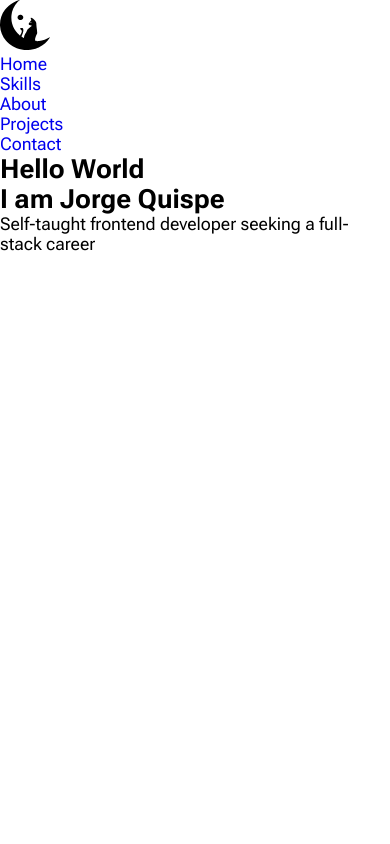
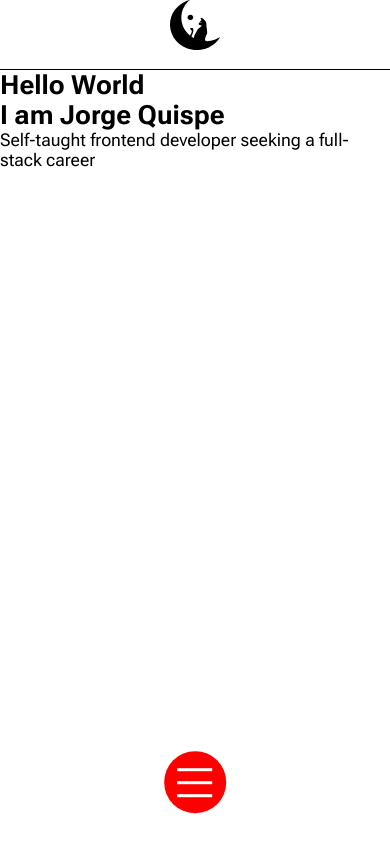
Before and after one commit to JorgeKerilima19/portfolio, a React (Vite) app: page / in a window 390 px wide. Built offline with nearby package versions, Linux system fonts and the light colour scheme.

Commit message:
navbar mobile ready

```diff
--- a/src/components/Navbar.tsx
+++ b/src/components/Navbar.tsx
@@ -1,9 +1,18 @@
 import { Link, Outlet } from "react-router-dom";
+import "./styles.css";
+import { useState } from "react";
 
 export const Navbar = () => {
+  const [isOpen, setIsOpen] = useState(false);
+
+  const openNavbar = () => {
+    setIsOpen(!isOpen);
+  };
+
   return (
     <>
-      <header>
+      <header className="header">
+        <div className="header-container">
           <div>
             <svg
               id="logo"
@@ -19,8 +28,12 @@ export const Navbar = () => {
               </g>
             </svg>
           </div>
-        <nav>
-          <ul>
+          <nav className="header-container__nav">
+            <ul
+              className={`header-container__nav__navbar ${
+                isOpen ? "open" : ""
+              }`}
+            >
               <li>
                 <Link to={"/"}>Home</Link>
               </li>
@@ -38,6 +51,15 @@ export const Navbar = () => {
               </li>
             </ul>
           </nav>
+          <div
+            className={`hamburger-btn ${isOpen ? "open" : ""}`}
+            onClick={openNavbar}
+          >
+            <span className="bar"></span>
+            <span className="bar"></span>
+            <span className="bar"></span>
+          </div>
+        </div>
       </header>
       <main>
         <Outlet />
--- /dev/null
+++ b/src/components/styles.css
@@ -0,0 +1,67 @@
+.header {
+  position: sticky;
+  top: 0;
+  z-index: 999;
+}
+.header-container {
+  height: var(--header-height);
+  display: flex;
+  justify-content: center;
+  border-bottom: thin solid black;
+  padding: 0 2rem;
+}
+.header-container__nav {
+  position: relative;
+}
+.header-container__nav__navbar {
+  background-color: aqua;
+  position: fixed;
+  left: 0;
+  top: var(--header-height);
+  display: flex;
+  flex-flow: column wrap;
+  justify-content: space-evenly;
+  align-items: center;
+  gap: 1rem;
+  list-style: none;
+  width: 100%;
+  height: 100vh;
+  font-size: 1em;
+  padding: 1em 0;
+  transition: 0.5s;
+  transform: translate(0, 200%);
+}
+.open {
+  transform: translate(0);
+}
+.hamburger-btn {
+  display: flex;
+  flex-direction: column;
+  place-content: center;
+  position: fixed;
+  bottom: 0;
+  left: 50%;
+  transform: translate(-50%, -50%);
+  height: 3.5rem;
+  width: 3.5rem;
+  background-color: red;
+  border-radius: 50%;
+  cursor: pointer;
+  transition: 0.5s;
+  z-index: 999;
+}
+.bar {
+  width: 2rem;
+  height: 3px;
+  background-color: white;
+  margin: 5px auto;
+}
+.hamburger-btn.open .bar:nth-child(1) {
+  display: none;
+}
+.hamburger-btn.open .bar:nth-child(2) {
+  transform: translateY(8px) rotate(45deg);
+}
+.hamburger-btn.open .bar:nth-child(3) {
+  transform: translateY(-5px) rotate(-45deg);
+}
--- a/src/index.css
+++ b/src/index.css
@@ -2,11 +2,15 @@
   padding: 0;
   margin: 0;
   box-sizing: border-box;
-  font-family: "Roboto Flex", sans-serif;
 }
 html {
   font-size: max(110%, 1vw);
+  font-family: "Roboto Flex", sans-serif;
 }
 a {
   text-decoration: none;
 }
+
+:root {
+  --header-height: 4rem;
+}
```
Also changed, not shown: src/pages/styles/home.css (added). Lines whose indentation alone changed are shown as unchanged.
